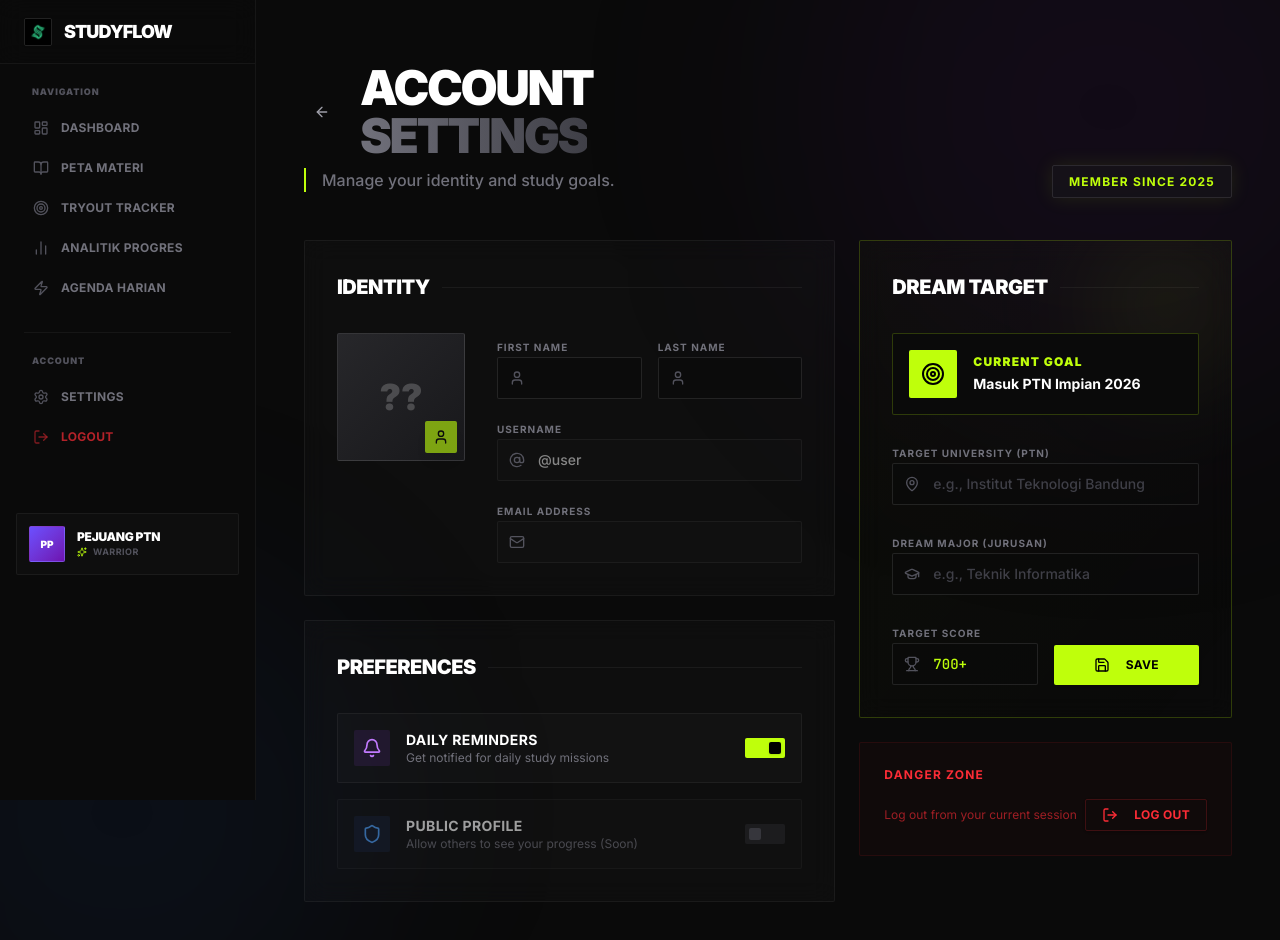
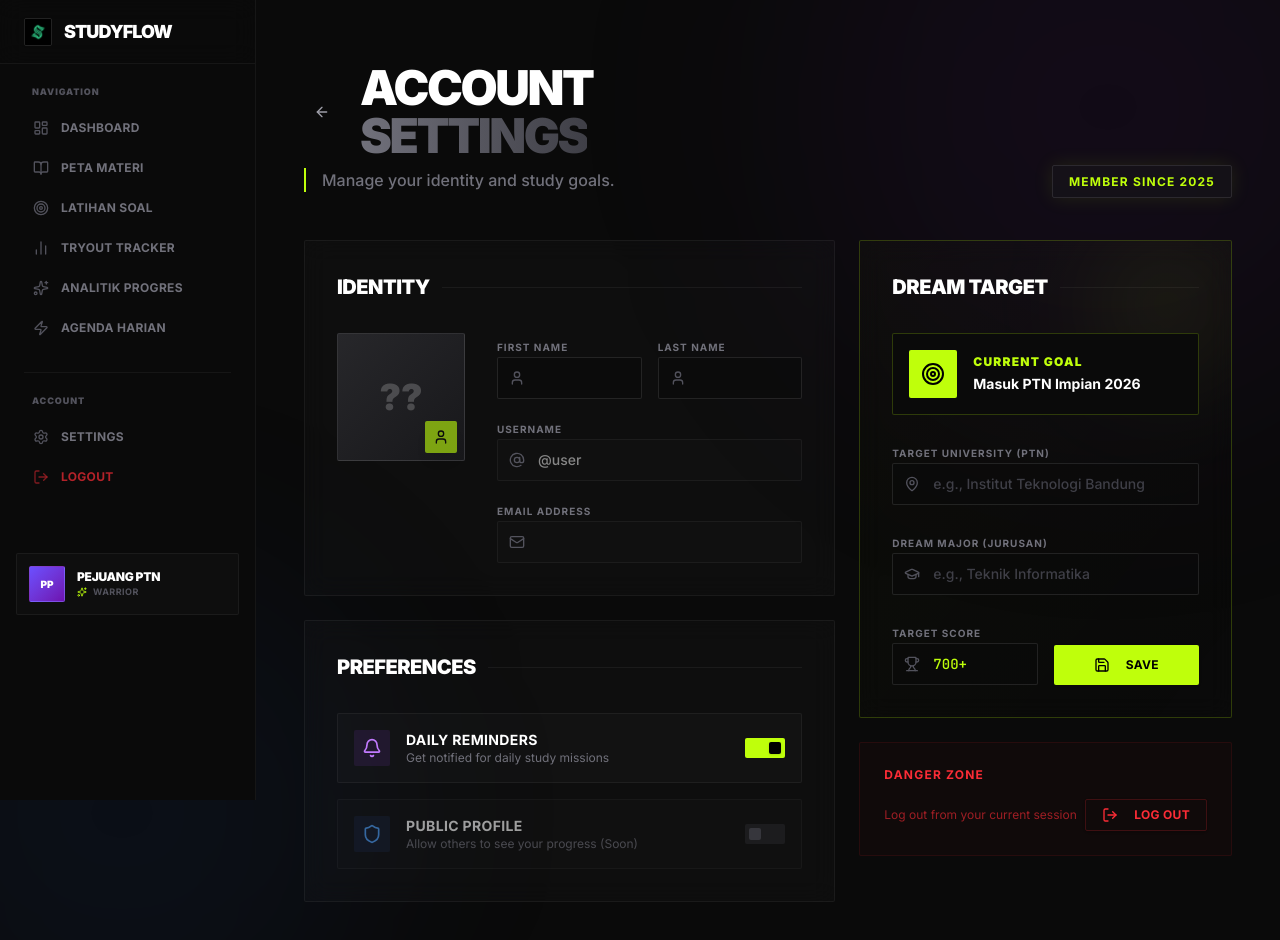
Before and after one commit to Zainul342/studyflow-snbt-tracker, a Next.js app: page /settings in a window 1280 px wide. Shown: the top 940 px of the page. Built offline with nearby package versions, Linux system fonts and the light colour scheme; no server answers.

Commit message:
feat: add `Sidebar` component for main navigation, account actions, and user display.

```diff
--- a/src/components/layout/sidebar.tsx
+++ b/src/components/layout/sidebar.tsx
@@ -32,14 +32,19 @@ const sidebarNavItems = [
         icon: BookOpen,
     },
     {
+        title: "Latihan Soal",
+        href: "/dashboard/latihan",
+        icon: Target,
+    },
+    {
         title: "Tryout Tracker",
         href: "/dashboard/tryout",
-        icon: Target,
+        icon: BarChart2,
     },
     {
         title: "Analitik Progres",
         href: "/analytics",
-        icon: BarChart2,
+        icon: Sparkles,
     },
     {
         title: "Agenda Harian",
```
